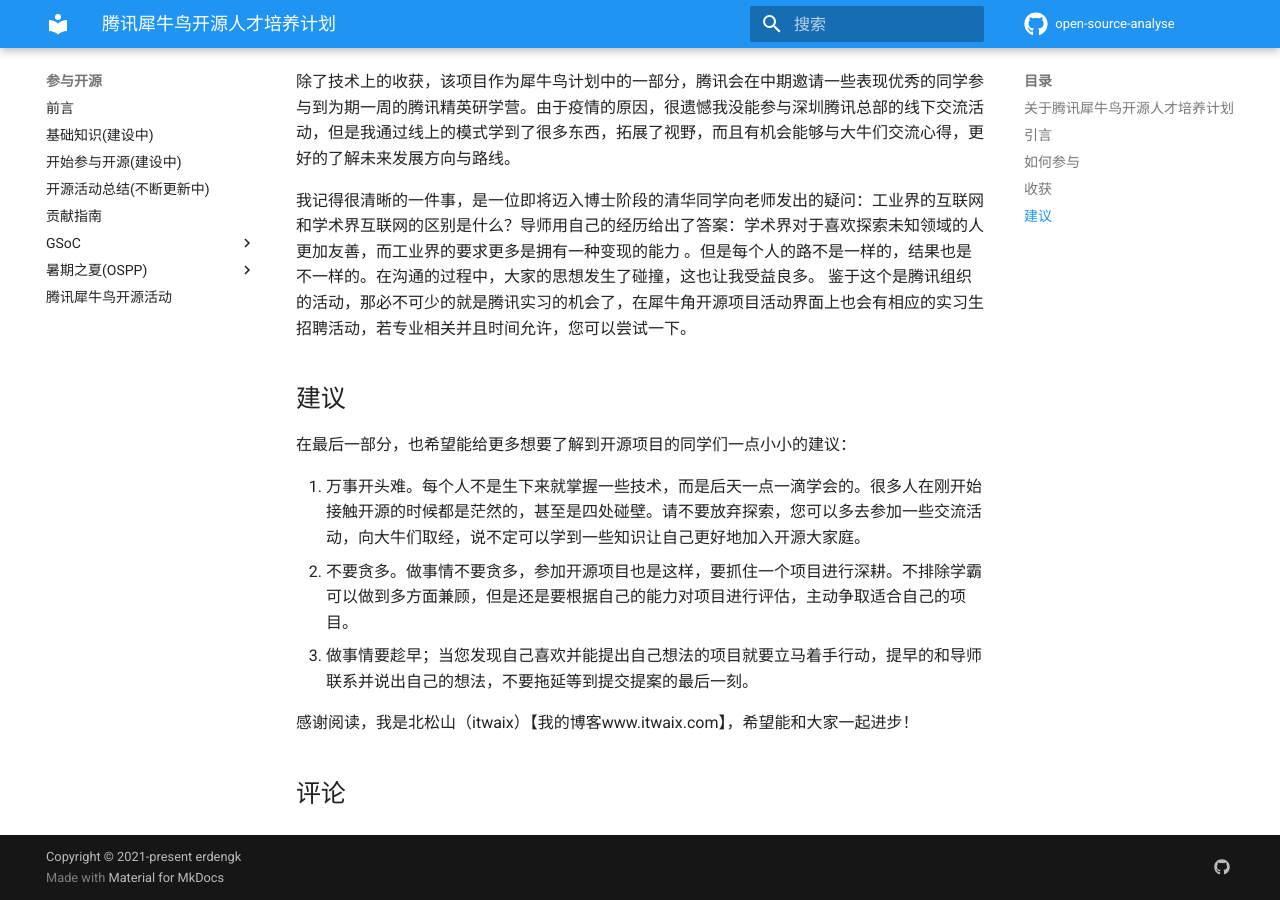
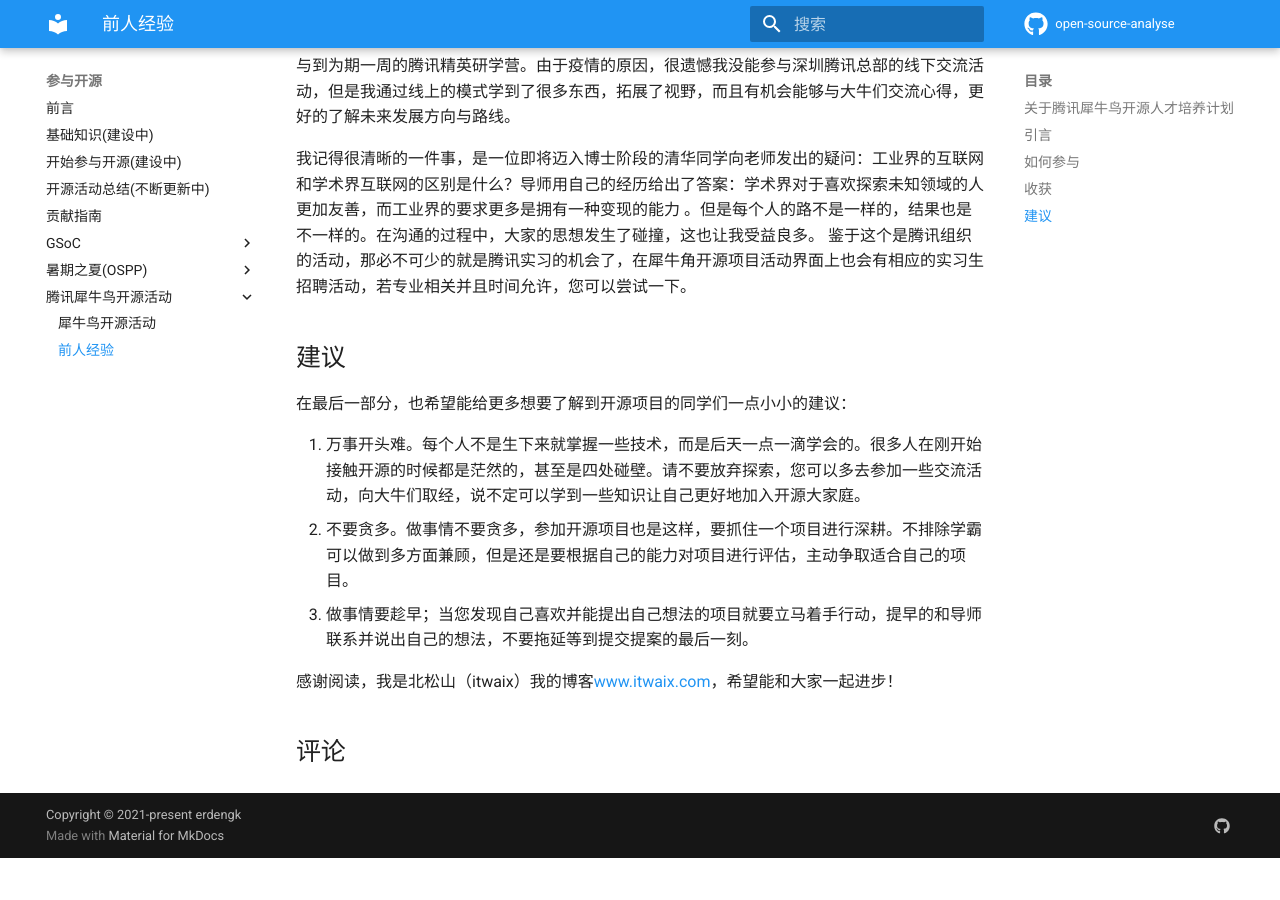
Before and after one commit to erdengk/gsoc-analyse, an MkDocs documentation site: the page built from docs/cn/rhino-brid/experience/1.itwaix_expr.md, in a window 1280 px wide and 900 px high, scrolled down 1503 px. Built offline with MkDocs 1.6.1 and Material for MkDocs 9.7.7, drawn with Linux system fonts in a browser that asks for light colours; comment, search, counter and statistics services are not loaded; after the commit the page ends 2361 px from its top, so only the background shows below that; some of the changed text lies outside the part shown.

Commit message:
update itwaix_expr and ppt

```diff
--- a/docs/cn/rhino-brid/experience/exper_itwaix.md
+++ b/docs/cn/rhino-brid/experience/1.itwaix_expr.md
@@ -2,13 +2,9 @@
 
 ## 关于腾讯犀牛鸟开源人才培养计划
 
-腾讯犀牛鸟开源人才培养计划
-
 为响应国家十四五规划的开源战略，腾讯于2021年5月发布“首届腾讯犀牛鸟开源人才培养计划”，希望企业界和教育界形成合力，打造面向高校学生的开源课程和开源实践培养方案，培育开源人才，普及开源文化，助力开源人才生态的发展。
 
-
-
-**犀牛鸟指导**
+**犀牛鸟相关链接**
 
 [腾讯开源 | Tencent Open Source](https://opensource.tencent.com/summer-of-code)
 
@@ -45,10 +41,7 @@
 >
 > [申报指南｜教你如何优雅地报名、提交项目申请书 (qq.com)](https://mp.weixin.qq.com/s/RFUCJSLldXF2Nq_eExHrzg)
 
-
-
 PS：参考腾讯犀牛鸟指导（2021项目版本），最新版本请参考官网
-
 
 
 ## 收获
@@ -70,4 +63,4 @@ PS：参考腾讯犀牛鸟指导（2021项目版本），最新版本请参考
 2. 不要贪多。做事情不要贪多，参加开源项目也是这样，要抓住一个项目进行深耕。不排除学霸可以做到多方面兼顾，但是还是要根据自己的能力对项目进行评估，主动争取适合自己的项目。
 3. 做事情要趁早；当您发现自己喜欢并能提出自己想法的项目就要立马着手行动，提早的和导师联系并说出自己的想法，不要拖延等到提交提案的最后一刻。
 
-感谢阅读，我是北松山（itwaix）【我的博客www.itwaix.com】，希望能和大家一起进步！
+感谢阅读，我是北松山（itwaix）我的博客[www.itwaix.com](www.itwaix.com)，希望能和大家一起进步！
--- a/mkdocs.yml
+++ b/mkdocs.yml
@@ -73,4 +73,6 @@ nav:
     - "OSPP" : "cn/ospp/index.md"
     - "OSPP2022": "cn/ospp/OSPP2022/OSPP2022.md"
     - "前人经验" : "cn/ospp/experience.md"
-  - 腾讯犀牛鸟开源活动: "cn/rhino-brid/index.md"
+  - 腾讯犀牛鸟开源活动:
+    - "犀牛鸟开源活动": "cn/rhino-brid/index.md"
+    - "前人经验": "cn/rhino-brid/experience/1.itwaix_expr.md"
```
Also changed, not shown: 1 other file.
